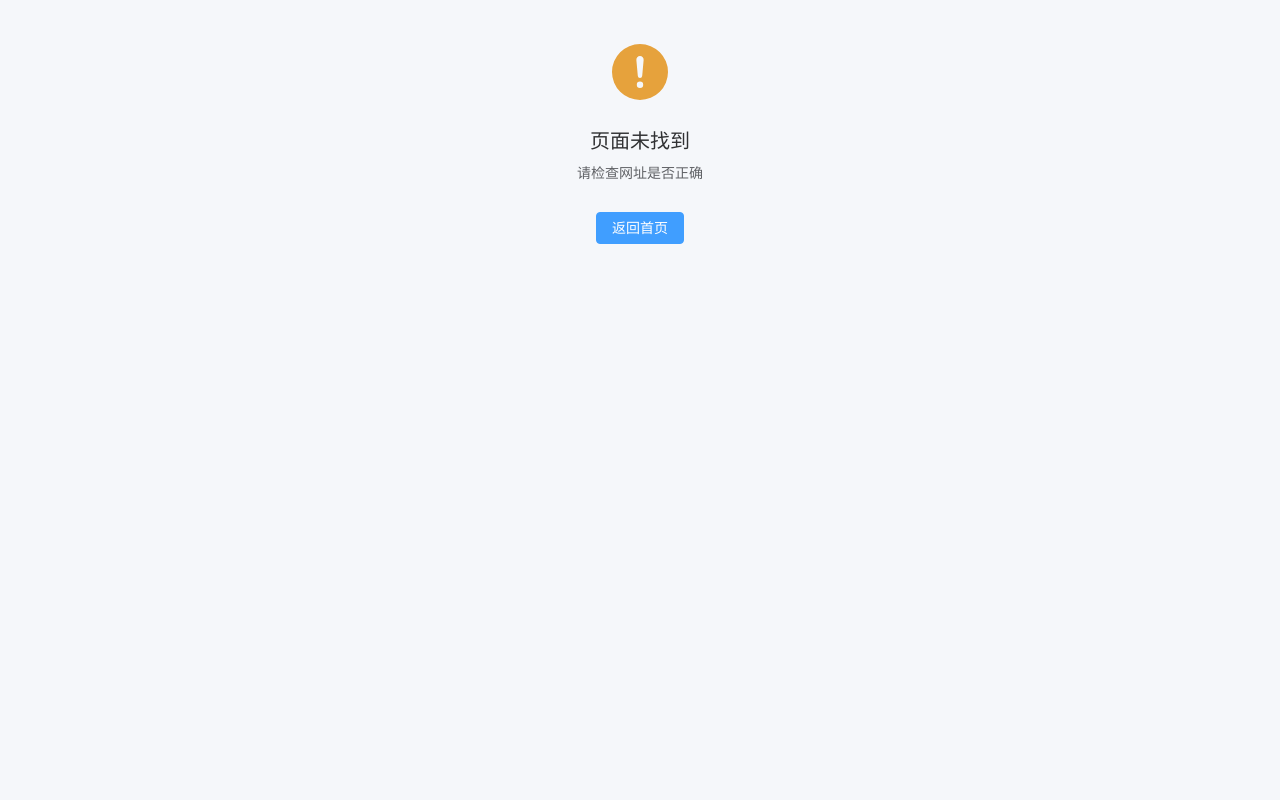
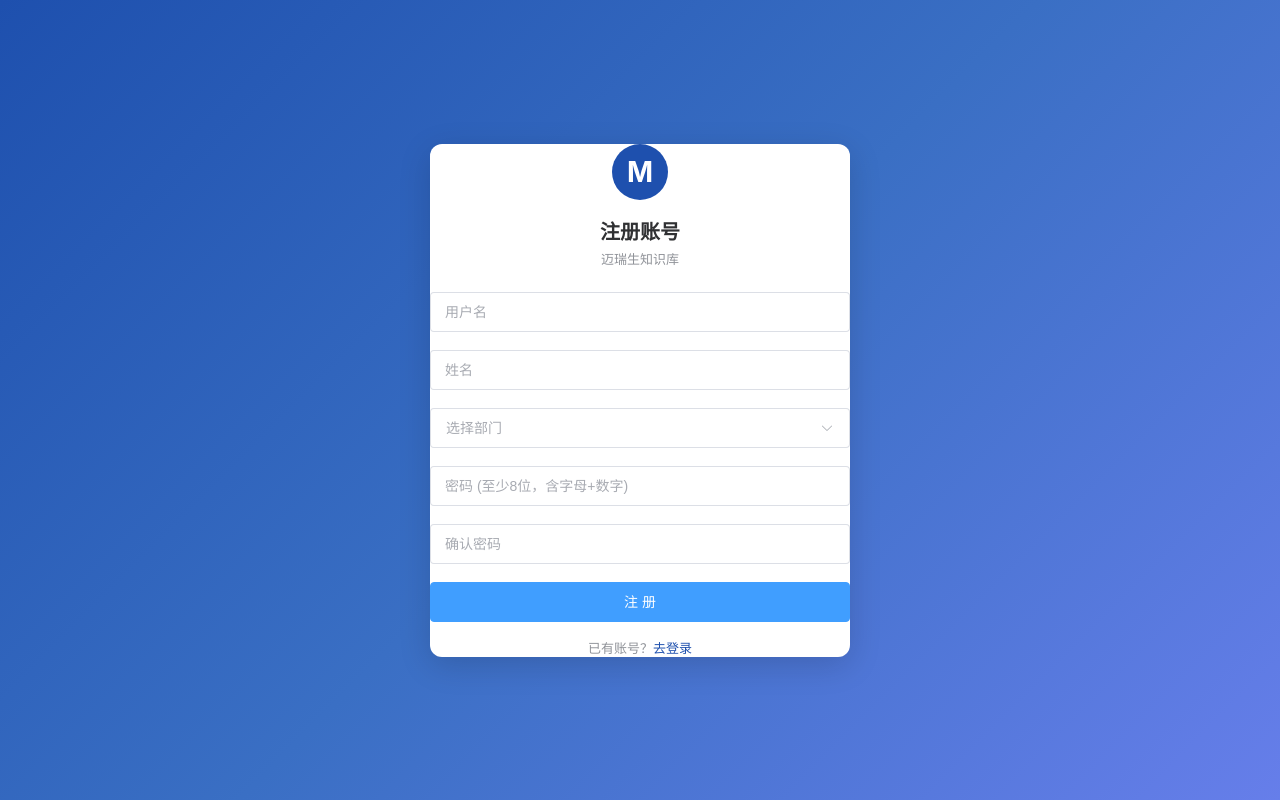
Before and after one commit to Mx766/marweis-kb, a Vue app in the folder frontend/: page /register in a window 1280 px wide. Built offline with nearby package versions, Linux system fonts and the light colour scheme.

Commit message:
注册功能 + 登录保护

```diff
--- a/frontend/src/router/index.ts
+++ b/frontend/src/router/index.ts
@@ -11,14 +11,21 @@ const router = createRouter({
       meta: { guest: true },
     },
     {
+      path: '/register',
+      name: 'Register',
+      component: () => import('@/views/RegisterView.vue'),
+      meta: { guest: true },
+    },
+    {
       path: '/',
       component: () => import('@/components/layout/MainLayout.vue'),
+      meta: { requiresAuth: true },
       children: [
         { path: '', name: 'Home', component: () => import('@/views/HomeView.vue') },
         { path: 'category/:id?', name: 'Category', component: () => import('@/views/CategoryView.vue') },
         { path: 'document/:id', name: 'Document', component: () => import('@/views/DocumentView.vue') },
         { path: 'search', name: 'Search', component: () => import('@/views/SearchView.vue') },
-        { path: 'personal', name: 'Personal', component: () => import('@/views/PersonalView.vue'), meta: { requiresAuth: true } },
+        { path: 'personal', name: 'Personal', component: () => import('@/views/PersonalView.vue') },
       ],
     },
     {
--- a/frontend/src/views/LoginView.vue
+++ b/frontend/src/views/LoginView.vue
@@ -18,7 +18,7 @@
         </el-button>
       </el-form>
       <div class="login-hint">
-        <p>如需账号请联系系统管理员</p>
+        <p>没有账号？<router-link to="/register">立即注册</router-link></p>
       </div>
     </div>
   </div>
--- /dev/null
+++ b/frontend/src/views/RegisterView.vue
@@ -0,0 +1,129 @@
+<template>
+  <div class="register-page">
+    <div class="register-card">
+      <div class="register-header">
+        <div class="register-icon">M</div>
+        <h2>注册账号</h2>
+        <p>迈瑞生知识库</p>
+      </div>
+      <el-form @submit.prevent="handleRegister" :model="form" :rules="rules" ref="formRef">
+        <el-form-item prop="username">
+          <el-input v-model="form.username" placeholder="用户名" size="large" />
+        </el-form-item>
+        <el-form-item prop="display_name">
+          <el-input v-model="form.display_name" placeholder="姓名" size="large" />
+        </el-form-item>
+        <el-form-item prop="department">
+          <el-select v-model="form.department" placeholder="选择部门" size="large" style="width:100%">
+            <el-option v-for="d in departments" :key="d" :label="d" :value="d" />
+          </el-select>
+        </el-form-item>
+        <el-form-item prop="password">
+          <el-input v-model="form.password" type="password" placeholder="密码 (至少8位，含字母+数字)" size="large" show-password />
+        </el-form-item>
+        <el-form-item prop="confirm">
+          <el-input v-model="form.confirm" type="password" placeholder="确认密码" size="large" show-password />
+        </el-form-item>
+        <el-button type="primary" native-type="submit" size="large" :loading="loading" class="register-btn">
+          注 册
+        </el-button>
+      </el-form>
+      <div class="register-footer">
+        <p>已有账号？<router-link to="/login">去登录</router-link></p>
+      </div>
+    </div>
+  </div>
+</template>
+
+<script setup lang="ts">
+import { reactive, ref } from 'vue'
+import { useRouter } from 'vue-router'
+import { post } from '@/api/client'
+import { ElMessage } from 'element-plus'
+
+const router = useRouter()
+const loading = ref(false)
+const formRef = ref()
+const form = reactive({ username: '', display_name: '', department: '', password: '', confirm: '' })
+
+const departments = [
+  '器械注册部', '临床评价部', '临床试验部', '生产体系部',
+  '化妆品·医美部', '特医食品部', '管理层',
+]
+
+const validateConfirm = (_rule: any, value: string, callback: any) => {
+  if (value !== form.password) callback(new Error('两次密码输入不一致'))
+  else callback()
+}
+
+const rules = {
+  username: [{ required: true, message: '请输入用户名', trigger: 'blur' }],
+  display_name: [{ required: true, message: '请输入姓名', trigger: 'blur' }],
+  department: [{ required: true, message: '请选择部门', trigger: 'change' }],
+  password: [
+    { required: true, message: '请输入密码', trigger: 'blur' },
+    { min: 8, message: '密码至少8位', trigger: 'blur' },
+    { pattern: /[A-Za-z]/, message: '密码需包含字母', trigger: 'blur' },
+    { pattern: /\d/, message: '密码需包含数字', trigger: 'blur' },
+  ],
+  confirm: [
+    { required: true, message: '请确认密码', trigger: 'blur' },
+    { validator: validateConfirm, trigger: 'blur' },
+  ],
+}
+
+async function handleRegister() {
+  const valid = await formRef.value?.validate().catch(() => false)
+  if (!valid) return
+  loading.value = true
+  try {
+    await post('/api/auth/register', {
+      username: form.username,
+      display_name: form.display_name,
+      department: form.department,
+      password: form.password,
+    })
+    ElMessage.success('注册成功，请登录')
+    router.push('/login')
+  } catch (e: any) {
+    ElMessage.error(e?.response?.data?.detail || '注册失败')
+  } finally {
+    loading.value = false
+  }
+}
+</script>
+
+<style scoped>
+.register-page {
+  min-height: 100vh;
+  display: flex;
+  align-items: center;
+  justify-content: center;
+  background: linear-gradient(135deg, #1e50ae 0%, #3a6fc4 50%, #667eea 100%);
+}
+.register-card {
+  width: 420px;
+  background: #fff;
+  border-radius: var(--radius-lg);
+  padding: var(--spacing-2xl);
+  box-shadow: 0 8px 32px rgba(0,0,0,.15);
+}
+.register-header { text-align: center; margin-bottom: var(--spacing-lg); }
+.register-icon {
+  width: 56px; height: 56px; border-radius: 50%;
+  background: var(--color-primary);
+  color: #fff; font-size: 28px; font-weight: 700;
+  display: flex; align-items: center; justify-content: center;
+  margin: 0 auto var(--spacing-md);
+}
+.register-header h2 { font-size: 20px; margin: 0 0 4px; }
+.register-header p { font-size: 13px; color: var(--color-text-secondary); margin: 0; }
+.register-btn { width: 100%; }
+.register-footer {
+  margin-top: var(--spacing-md);
+  text-align: center;
+  font-size: 13px;
+  color: var(--color-text-secondary);
+}
+.register-footer a { color: var(--color-primary); }
+</style>
```
Also changed, not shown: 2 other files (tests, documents, lock files or other folders).
